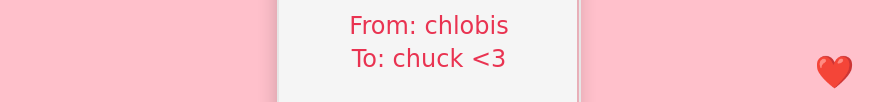
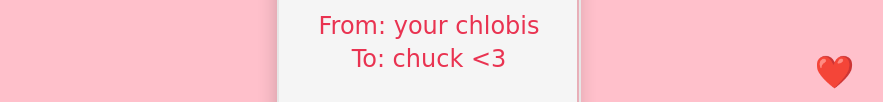
Before and after one commit to cposthumac/valentinesgiftforpook, a plain HTML site: page index.html in a window 1280 px wide. Shown: the part 328-430 px from the top of the page, without its empty margins (213-1096 px from the left). Drawn offline with Linux system fonts and the light colour scheme; a web font is replaced by a local one.

Commit message:
Update index.html

```diff
--- a/index.html
+++ b/index.html
@@ -11,7 +11,7 @@
         <div class="envelope">
             <div class="front">
                 <div class="title" style="color: rgb(233, 51, 81);">
-                    <p>From: chlobis </p>
+                    <p>From: your chlobis </p>
                     <p>To: chuck <3 </p>
                 </div>
             </div>
```
